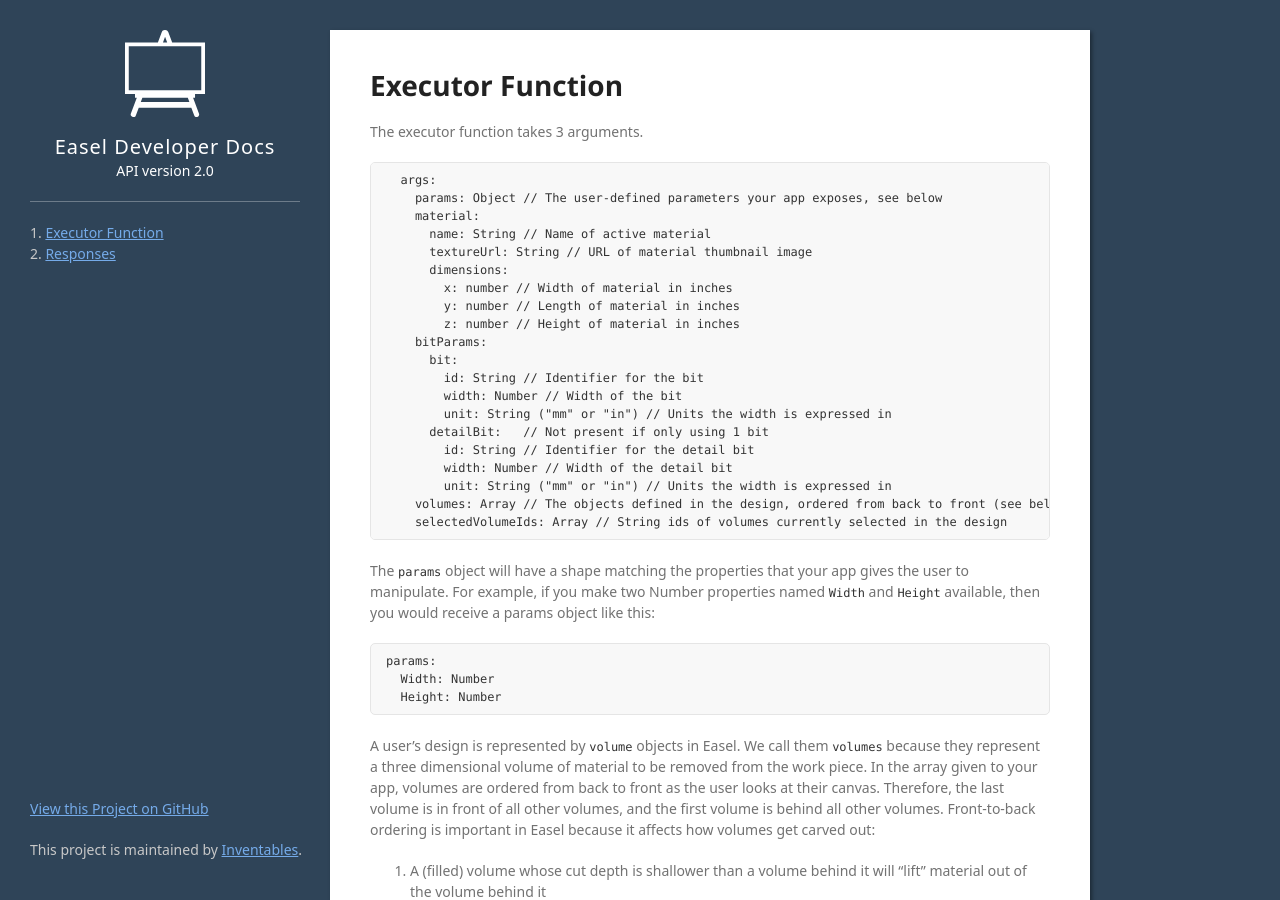
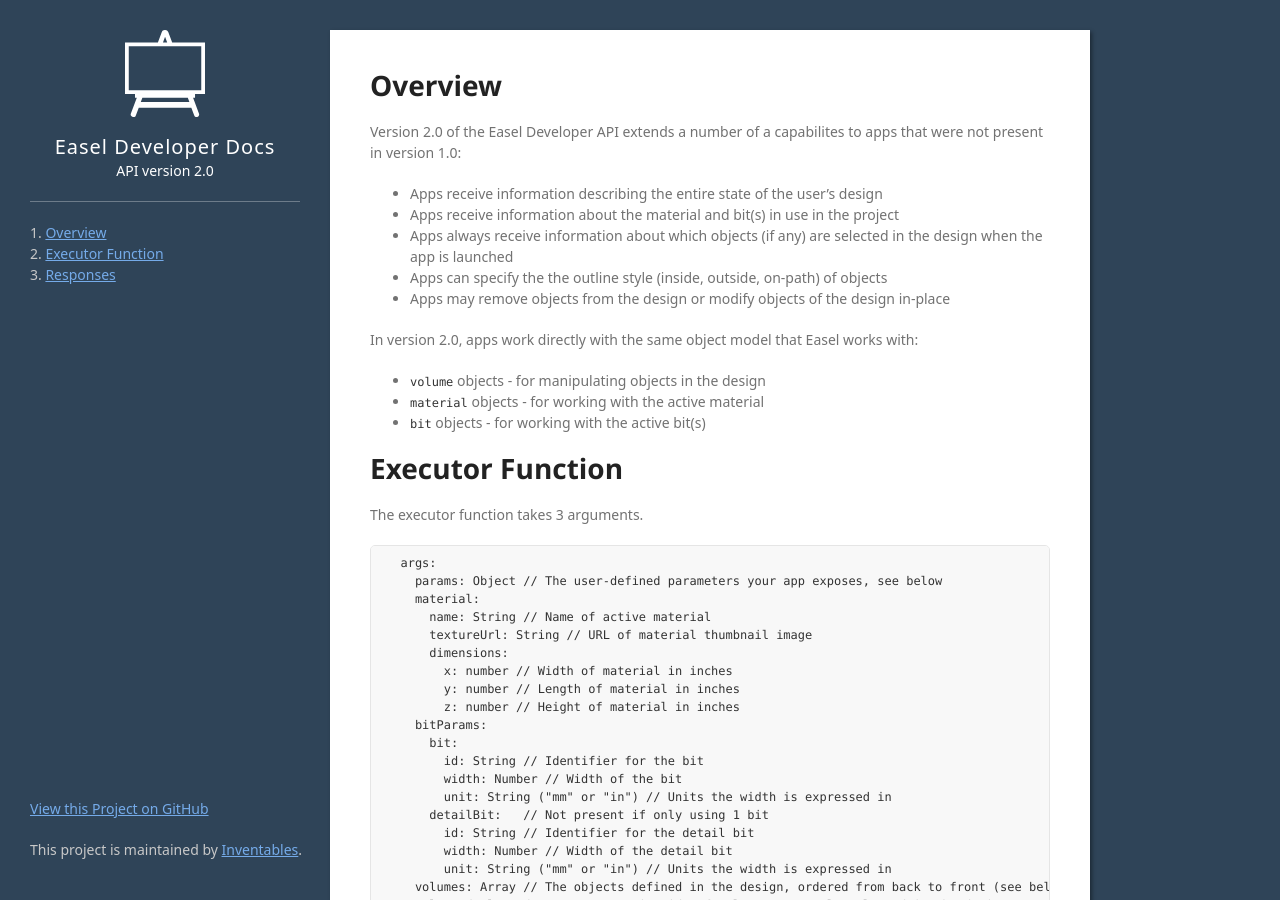
Before and after one commit to inventables/easel-dev, a Jekyll site: the page built from index.md, in a window 1280 px wide and 900 px high. Built offline with Jekyll 4.4.1, drawn with Linux system fonts in a browser that asks for light colours; some web fonts are replaced.

Commit message:
Added an overview section

```diff
--- a/_data/navigation.yml
+++ b/_data/navigation.yml
@@ -1,4 +1,6 @@
 nav:
+  - title: Overview
+    url: '#overview'
   - title: Executor Function
     url: '#executor-function'
   - title: Responses
--- a/index.md
+++ b/index.md
@@ -2,9 +2,23 @@
 layout: default
 ---
 
-<h1>
-  <a id="executor-function" class="anchor" href="#executor-function" aria-hidden="true"><span aria-hidden="true" class="octicon octicon-link"></span></a>Executor Function
-</h1>
+# <a name="overview"></a> Overview
+
+Version 2.0 of the Easel Developer API extends a number of a capabilites to apps that were not present in version 1.0:
+
+- Apps receive information describing the entire state of the user's design
+- Apps receive information about the material and bit(s) in use in the project
+- Apps always receive information about which objects (if any) are selected in the design when the app is launched
+- Apps can specify the the outline style (inside, outside, on-path) of objects
+- Apps may remove objects from the design or modify objects of the design in-place
+
+In version 2.0, apps work directly with the same object model that Easel works with:
+
+- `volume` objects - for manipulating objects in the design
+- `material` objects - for working with the active material
+- `bit` objects - for working with the active bit(s)
+
+# <a name="executor-function"></a> Executor Function
 
 The executor function takes 3 arguments.
 
@@ -106,7 +120,7 @@ Where each point in the array has the following shape:
 
 Points will have handles if the path curves around them (on one side or the other). The handles represent the (relative) locations of bezier control points. In the v2 apps API, Easel provides functions to map from an Easel path to an SVG path.
 
-<h1 id="responses">Responses</h1>
+# <a name="responses"></a> Responses
 
 Easel passes 2 additional arguments to your app: a `success` callback and a `failure` callback.
 
```
